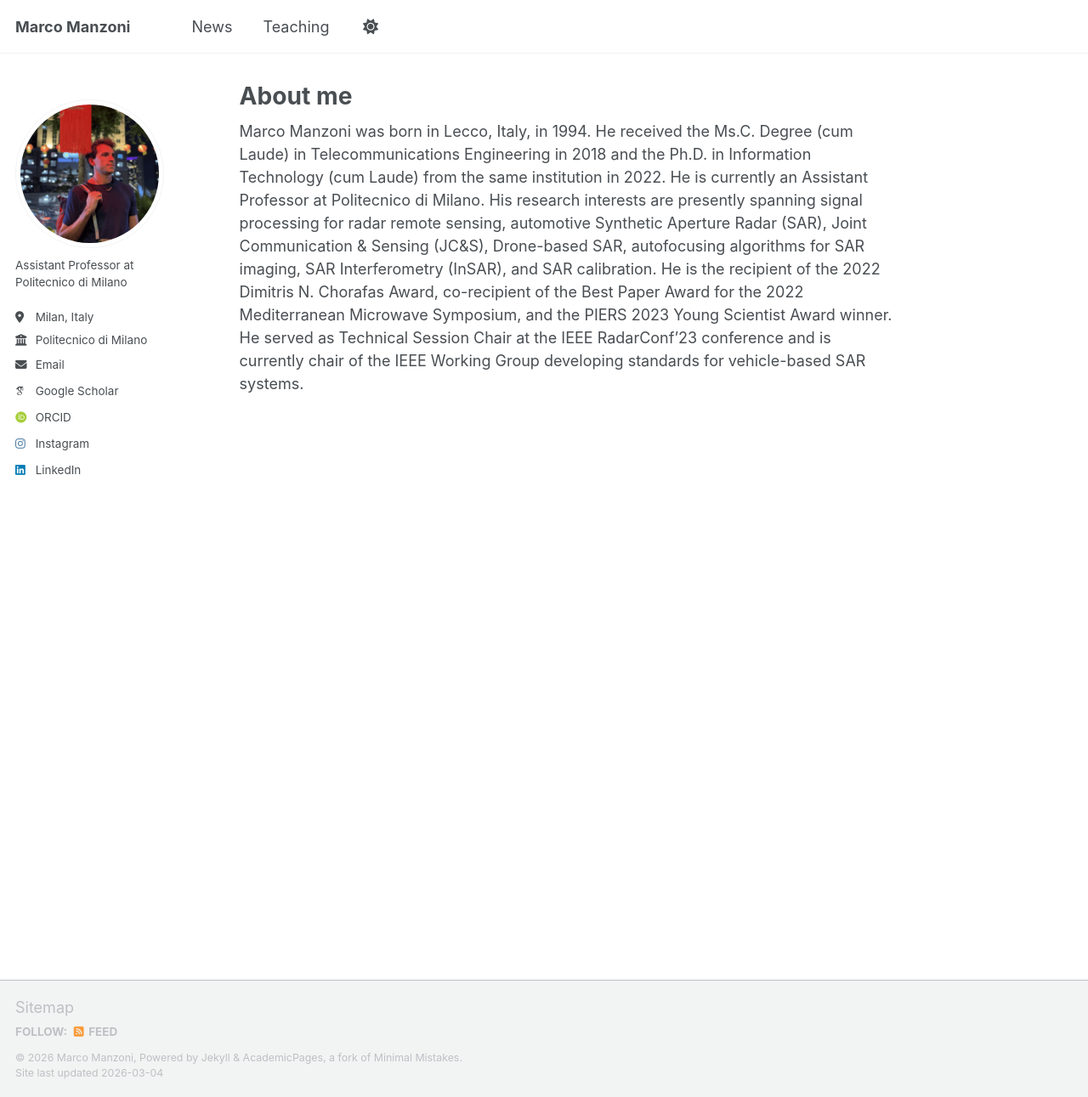
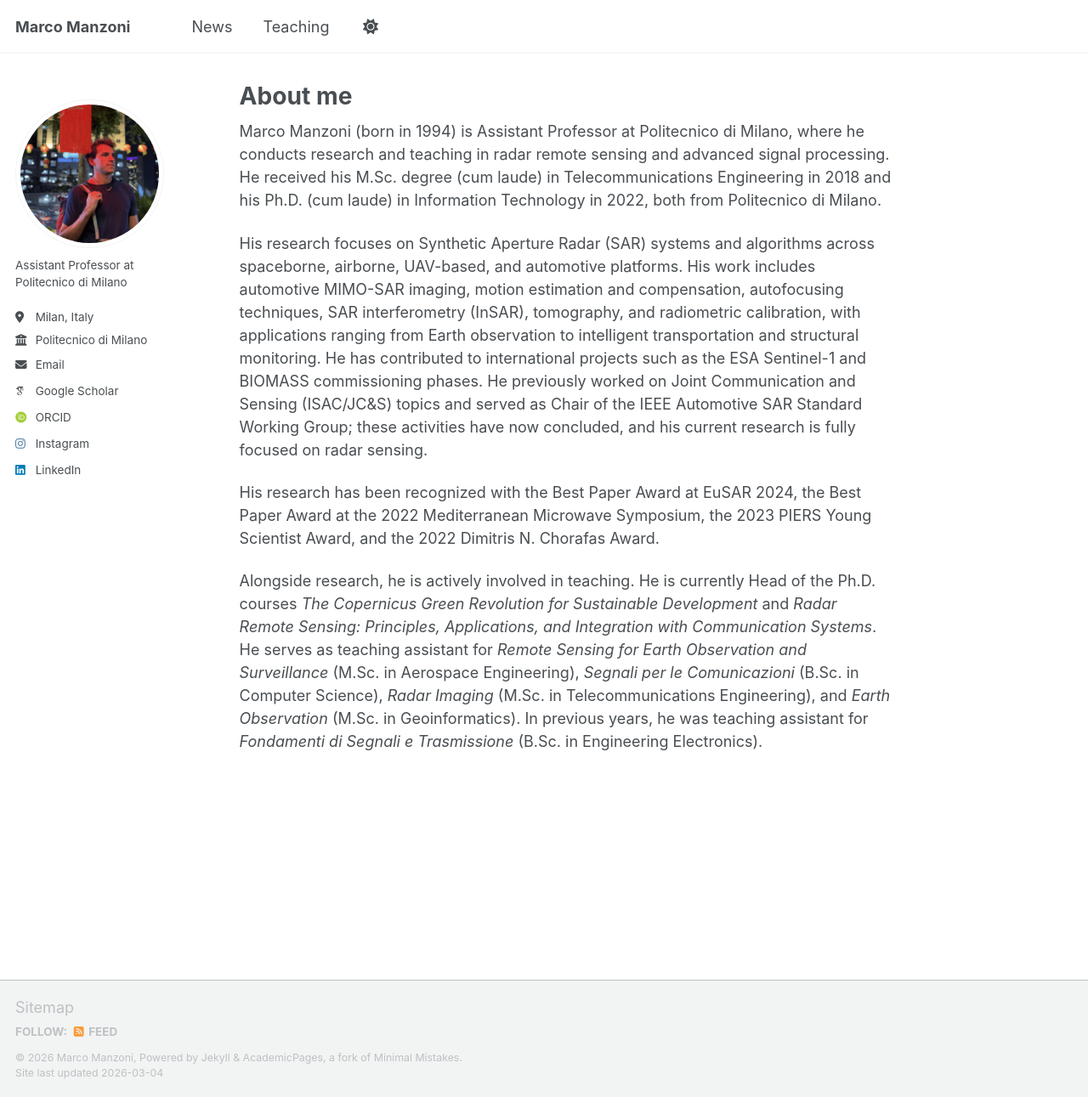
Before and after one commit to marcomanzoni/marcomanzoni.github.io, a Jekyll site: the page built from _pages/about.md, in a window 1280 px wide and 1291 px high. Shown: the whole window at 85% size. Built offline with Jekyll 4.4.1, drawn with Linux system fonts in a browser that asks for light colours; some web fonts are replaced; a script that is not in the unit is left out.

Commit message:
Update about.md

```diff
--- a/_pages/about.md
+++ b/_pages/about.md
@@ -7,6 +7,10 @@ redirect_from:
   - /about.html
 ---
 
-Marco Manzoni was born in Lecco, Italy, in 1994. He received the Ms.C. Degree (cum Laude) in Telecommunications Engineering in 2018 and the Ph.D. in Information Technology (cum Laude) from the same institution in 2022. He is currently an Assistant Professor at Politecnico di Milano. His research interests are presently spanning signal processing for radar remote sensing, automotive Synthetic Aperture Radar (SAR), Joint Communication & Sensing (JC&S), Drone-based SAR, autofocusing algorithms for SAR imaging,
-SAR Interferometry (InSAR), and SAR calibration. He is the recipient of the 2022 Dimitris N. Chorafas Award, co-recipient of the Best Paper Award for the 2022 Mediterranean Microwave Symposium, and the PIERS 2023 Young Scientist Award winner.
-He served as Technical Session Chair at the IEEE RadarConf'23 conference and is currently chair of the IEEE Working Group developing standards for vehicle-based SAR systems.
+Marco Manzoni (born in 1994) is Assistant Professor at Politecnico di Milano, where he conducts research and teaching in radar remote sensing and advanced signal processing. He received his M.Sc. degree (cum laude) in Telecommunications Engineering in 2018 and his Ph.D. (cum laude) in Information Technology in 2022, both from Politecnico di Milano.
+
+His research focuses on Synthetic Aperture Radar (SAR) systems and algorithms across spaceborne, airborne, UAV-based, and automotive platforms. His work includes automotive MIMO-SAR imaging, motion estimation and compensation, autofocusing techniques, SAR interferometry (InSAR), tomography, and radiometric calibration, with applications ranging from Earth observation to intelligent transportation and structural monitoring. He has contributed to international projects such as the ESA Sentinel-1 and BIOMASS commissioning phases. He previously worked on Joint Communication and Sensing (ISAC/JC&S) topics and served as Chair of the IEEE Automotive SAR Standard Working Group; these activities have now concluded, and his current research is fully focused on radar sensing.
+
+His research has been recognized with the Best Paper Award at EuSAR 2024, the Best Paper Award at the 2022 Mediterranean Microwave Symposium, the 2023 PIERS Young Scientist Award, and the 2022 Dimitris N. Chorafas Award.
+
+Alongside research, he is actively involved in teaching. He is currently Head of the Ph.D. courses *The Copernicus Green Revolution for Sustainable Development* and *Radar Remote Sensing: Principles, Applications, and Integration with Communication Systems*. He serves as teaching assistant for *Remote Sensing for Earth Observation and Surveillance* (M.Sc. in Aerospace Engineering), *Segnali per le Comunicazioni* (B.Sc. in Computer Science), *Radar Imaging* (M.Sc. in Telecommunications Engineering), and *Earth Observation* (M.Sc. in Geoinformatics). In previous years, he was teaching assistant for *Fondamenti di Segnali e Trasmissione* (B.Sc. in Engineering Electronics).
```
